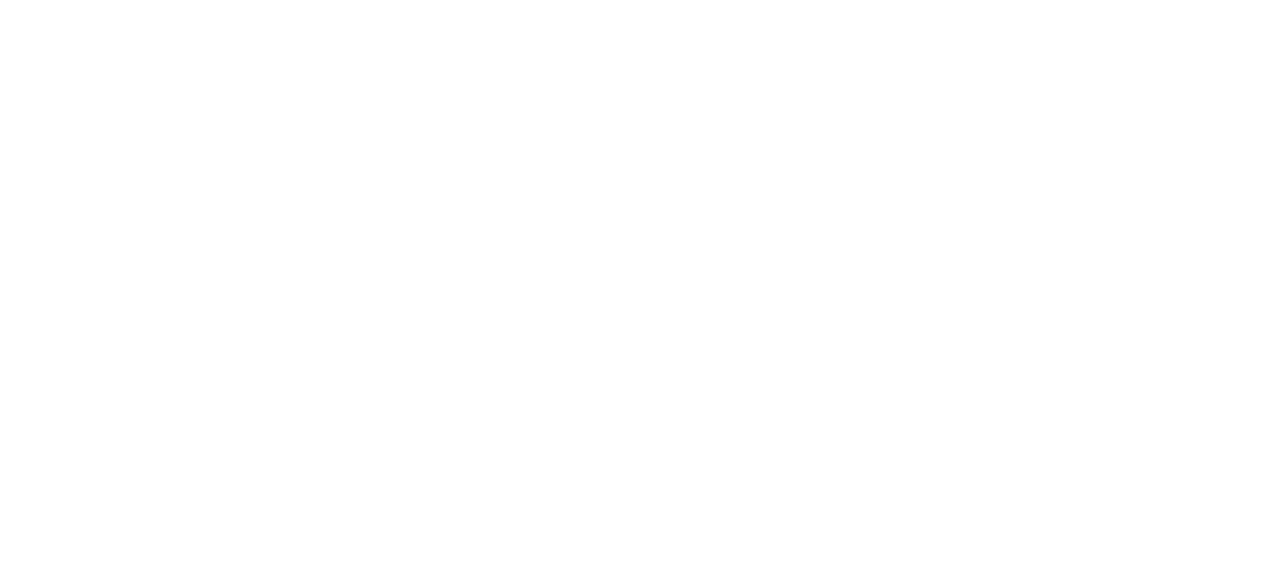
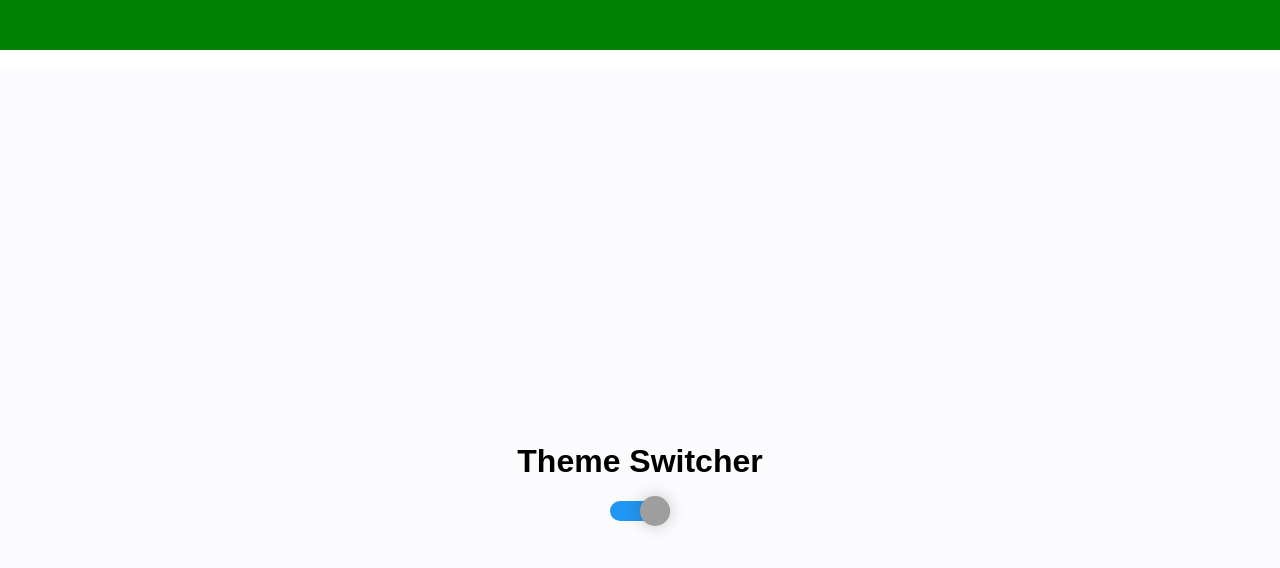
Before and after one commit to Olek9508/js-for-practice, a plain HTML site: page index.html in a window 1280 px wide. Drawn offline with Linux system fonts and the light colour scheme; grey boxes are pictures that could not be loaded.

Commit message:
add dark/light switcher

```diff
--- /dev/null
+++ b/css/styles.css
@@ -0,0 +1,122 @@
+html,
+body {
+    margin: 0;
+    padding: 0;
+    height: 100%;
+    width: 100%;
+}
+
+.header{
+    background-color:green;
+    height: 50px;
+    width: 100vw;
+}
+
+.theme-light {
+    --color-primary: #0060df;
+    --color-secondary: #fbfbfe;
+    --color-accent: #fd6f53;
+    --font-color: #000000;
+}
+
+.theme-dark {
+    --color-primary: #17ed90;
+    --color-secondary: #2a2c2d;
+    --color-accent: #12cdea;
+    --font-color: #ffffff;
+}
+
+.container {
+    display: flex;
+    width: 100%;
+    height: 100%;
+    background: var(--color-secondary);
+    flex-direction: column;
+    justify-content: center;
+    align-items: center;
+}
+
+.container h1 {
+    color: var(--font-color);
+    font-family: sans-serif;
+}
+
+.container button {
+    color: var(--font-color);
+    background: var(--color-primary);
+    padding: 10px 20px;
+    border: 0;
+    border-radius: 5px;
+}
+
+/* The switch - the box around the slider */
+.switch {
+    position: relative;
+    display: inline-block;
+    width: 60px;
+    height: 20px;
+}
+
+/* Hide default HTML checkbox */
+.switch input {
+    opacity: 0;
+    width: 0;
+    height: 0;
+}
+
+/* The slider */
+.slider {
+    position: absolute;
+    cursor: pointer;
+    top: 0;
+    left: 0;
+    right: 0;
+    bottom: 0;
+    background-color: #ccc;
+    -webkit-transition: 0.4s;
+    transition: 0.4s;
+}
+
+.slider:before {
+    position: absolute;
+    content: "";
+    height: 30px;
+    width: 30px;
+    left: 0px;
+    bottom: 4px;
+    top: 0;
+    bottom: 0;
+    margin: auto 0;
+    -webkit-transition: 0.4s;
+    transition: 0.4s;
+    box-shadow: 0 0px 15px #2020203d;
+    background: white url('https://i.ibb.co/FxzBYR9/night.png');
+    background-repeat: no-repeat;
+    background-position: center;
+}
+
+input:checked+.slider {
+    background-color: #2196f3;
+}
+
+input:focus+.slider {
+    box-shadow: 0 0 1px #2196f3;
+}
+
+input:checked+.slider:before {
+    -webkit-transform: translateX(30px);
+    -ms-transform: translateX(30px);
+    transform: translateX(30px);
+    background: white url('https://i.ibb.co/7JfqXxB/sunny.png');
+    background-repeat: no-repeat;
+    background-position: center;
+}
+
+/* Rounded sliders */
+.slider.round {
+    border-radius: 34px;
+}
+
+.slider.round:before {
+    border-radius: 50%;
+}
--- a/index.html
+++ b/index.html
@@ -4,11 +4,21 @@
     <meta charset="UTF-8" />
     <meta http-equiv="X-UA-Compatible" content="IE=edge" />
     <meta name="viewport" content="width=device-width, initial-scale=1.0" />
+    <link rel="stylesheet" href="./css/styles.css" />
     <title>JS-practice</title>
   </head>
   <body>
+    <header class="header"></header>
     <h1></h1>
-    <script src="./js/practice.js" type="module"></script>
+    <div class="container">
+      <h1>Theme Switcher</h1>
+      <label id="switch" class="switch">
+        <input type="checkbox" id="slider" />
+        <span class="slider round"></span>
+      </label>
+      <!-- <button id="switch" onclick="toggleTheme()">Switch</button> -->
+    </div>
+    <!-- <script src="./js/practice.js" type="module"></script> -->
     <script src="./js/teamproject.js" type="module"></script>
   </body>
 </html>
--- a/js/teamproject.js
+++ b/js/teamproject.js
@@ -28,3 +28,33 @@
 // export { getTrendingMovies };
 // export { getMovieByKeyword };
 // export { getMovieDetails };
+
+const input = document.querySelector('input');
+input.addEventListener('click', toggleTheme);
+
+// function to set a given theme/color-scheme
+function setTheme(themeName) {
+  localStorage.setItem('theme', themeName);
+  document.documentElement.className = themeName;
+}
+
+// function to toggle between light and dark theme
+
+function toggleTheme() {
+  if (localStorage.getItem('theme') === 'theme-dark') {
+    setTheme('theme-light');
+  } else {
+    setTheme('theme-dark');
+  }
+}
+
+// Immediately invoked function to set the theme on initial load
+(function () {
+  if (localStorage.getItem('theme') === 'theme-dark') {
+    setTheme('theme-dark');
+    document.getElementById('slider').checked = false;
+  } else {
+    setTheme('theme-light');
+    document.getElementById('slider').checked = true;
+  }
+})();
```
